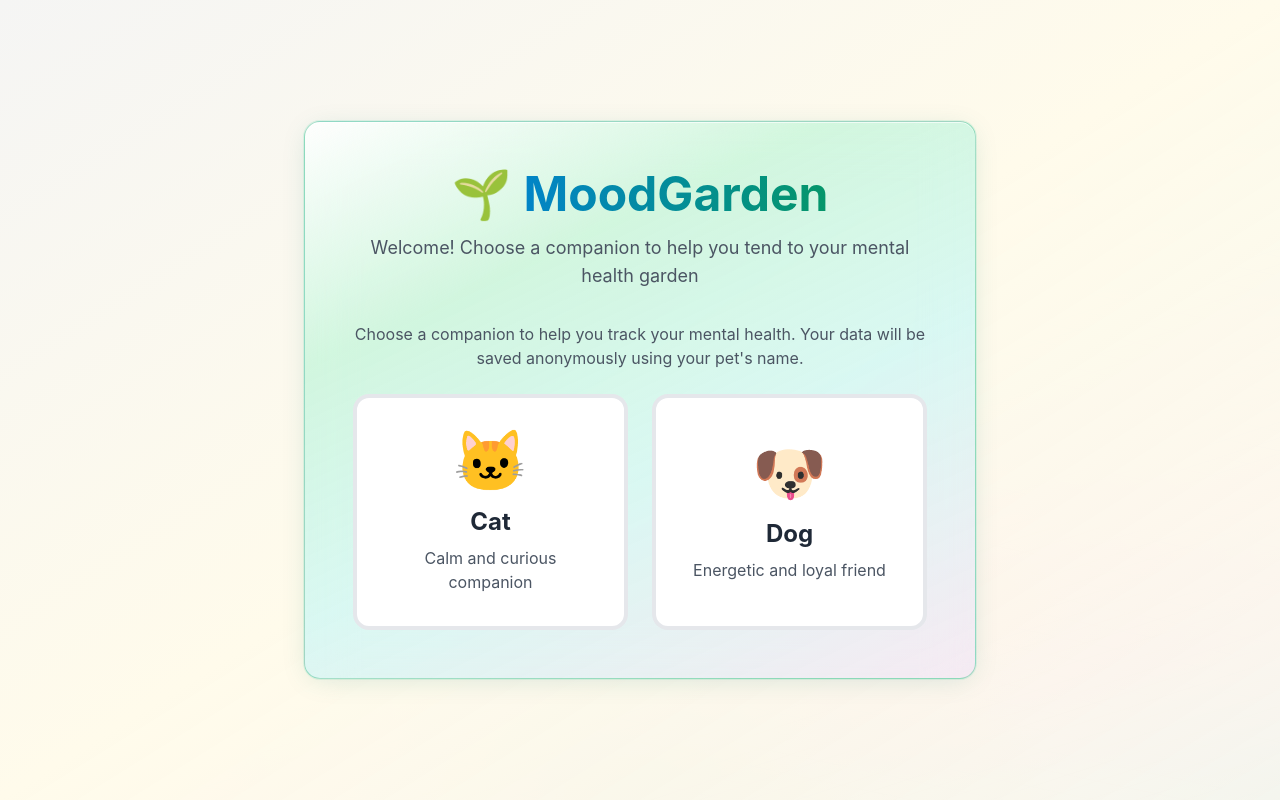
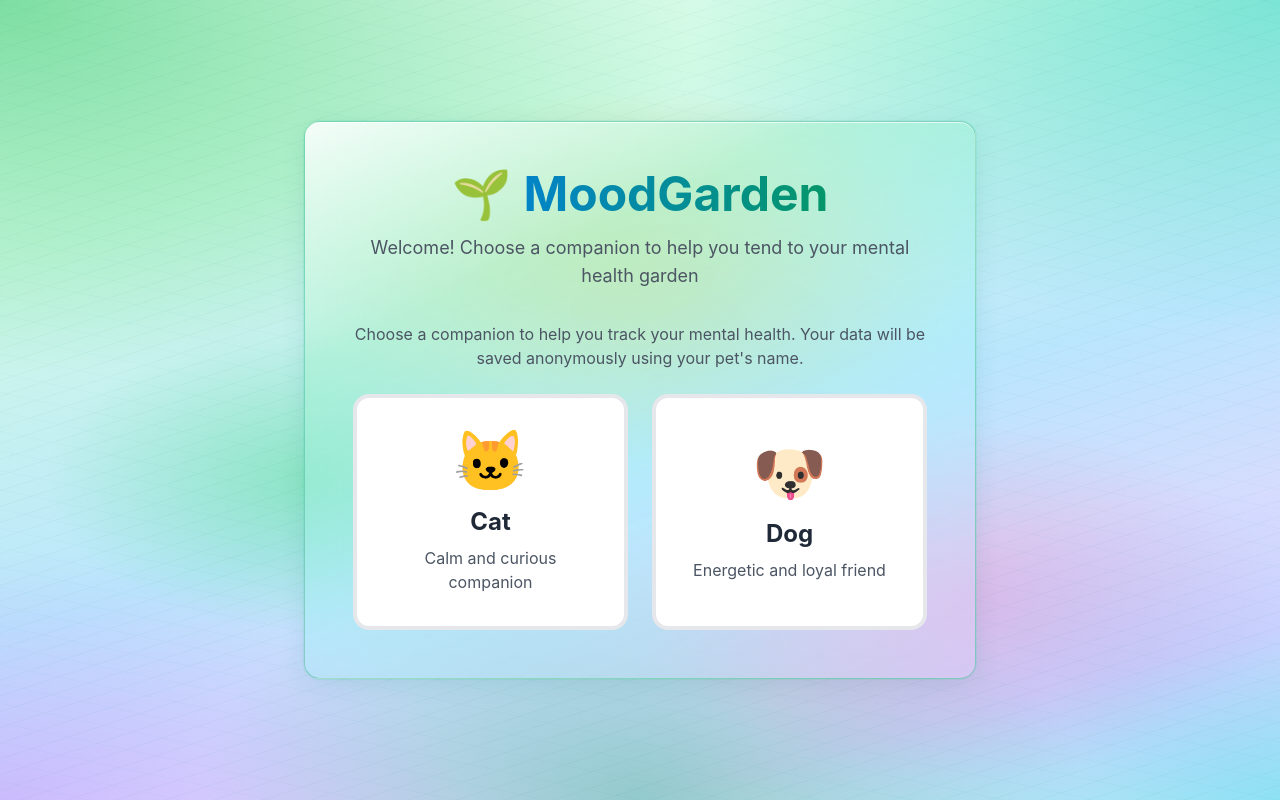
Before and after one commit to EmmaMyoNyunt/Mental-Health-Tracker, a React (Vite) app: page / in a window 1280 px wide. Built offline with nearby package versions, Linux system fonts and the light colour scheme.

Commit message:
Refactor PetSelection component: simplify background styling by removing gradient and enhancing layout for improved visual clarity.

```diff
--- a/src/components/PetSelection.tsx
+++ b/src/components/PetSelection.tsx
@@ -26,7 +26,7 @@ const PetSelection = () => {
   }
 
   return (
-    <div className="flex min-h-screen items-center justify-center bg-gradient-to-br from-stone-100 via-amber-50 to-orange-50/90 p-4 dark:from-slate-950 dark:via-slate-900 dark:to-indigo-950">
+    <div className="flex min-h-screen items-center justify-center p-4">
       <div className="glass-effect w-full max-w-2xl animate-scale-in rounded-3xl p-8 shadow-2xl md:p-12">
         <div className="text-center mb-8">
           <div className="flex items-center justify-center gap-3 mb-4">
```
